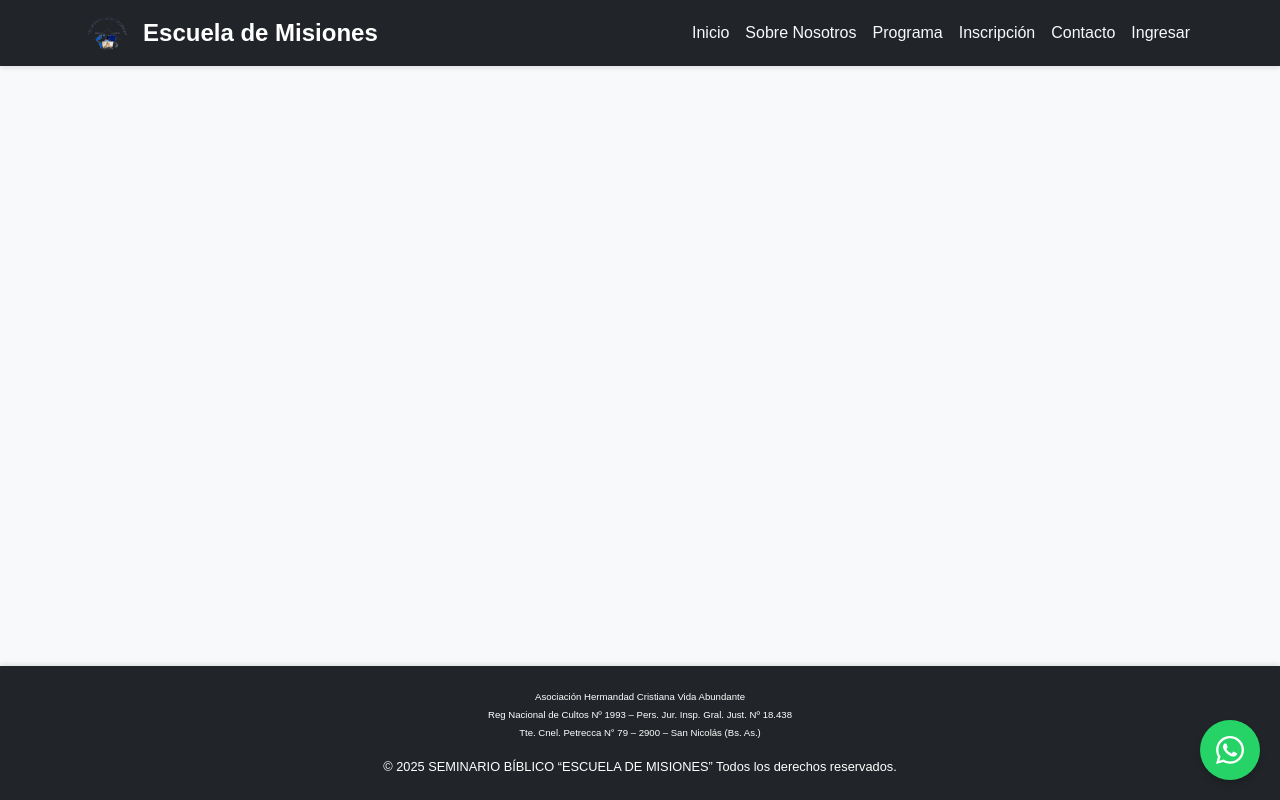
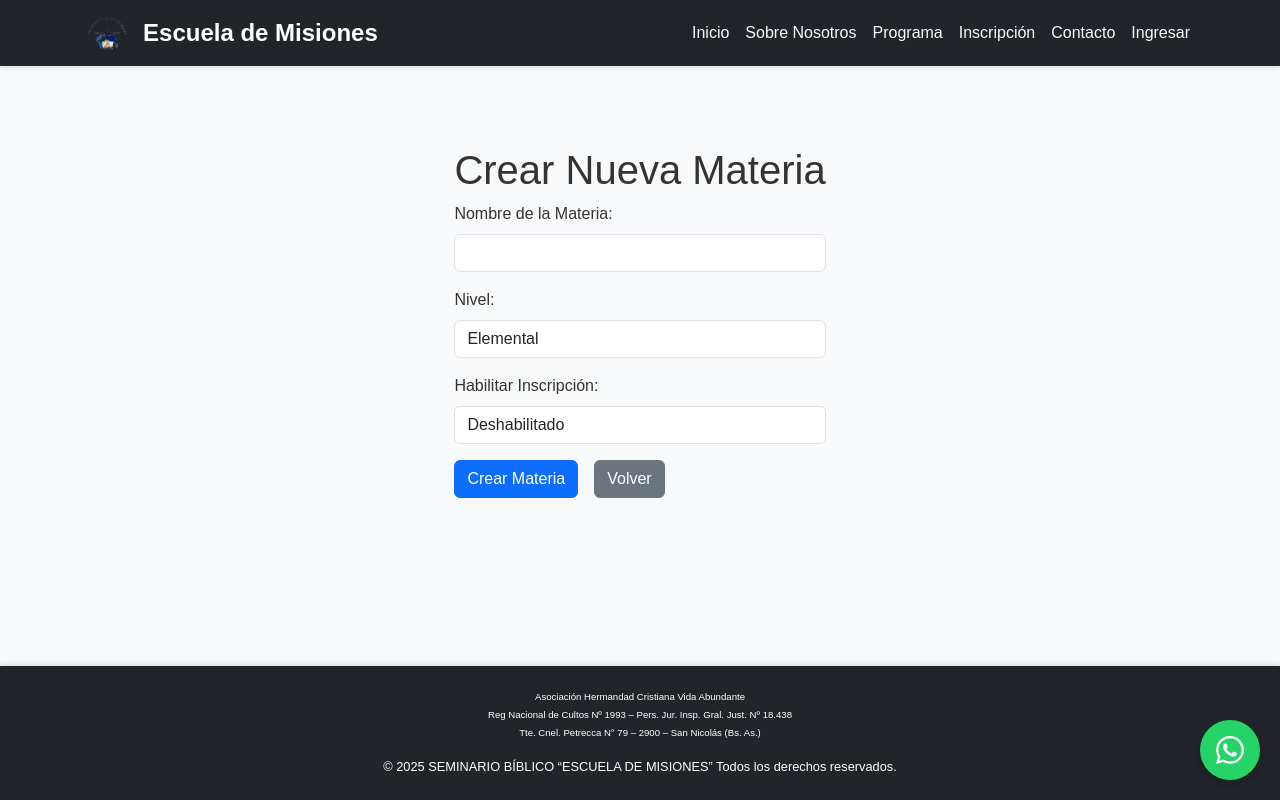
Before and after one commit to GerCenturion/escuela-de-misiones, a React (Vite) app: page /admin/materias/create in a window 1280 px wide. Built offline with nearby package versions, Linux system fonts and the light colour scheme; no server answers.

Commit message:
crear materia

```diff
--- a/src/App.jsx
+++ b/src/App.jsx
@@ -14,6 +14,7 @@ import PrivateRoute from "./components/PrivateRoute";
 import AdminRoute from "./components/AdminRoute";
 import EditUser from "./pages/EditUser";
 import EditMateria from "./pages/EditMateria";
+import CreateMateria from "./pages/CreateMateria";
 import WhatsAppButton from "./components/WhatsAppButton";
 
 const App = () => {
@@ -84,6 +85,10 @@ const App = () => {
                 </AdminRoute>
               }
             />
+            <Route
+              path="/admin/materias/create"
+              element={<CreateMateria />}
+            />
           </Routes>
         </main>
         <Footer />
--- /dev/null
+++ b/src/pages/CreateMateria.jsx
@@ -0,0 +1,101 @@
+import React, { useState } from "react";
+import { useNavigate } from "react-router-dom";
+
+const CreateMateria = () => {
+  const [name, setName] = useState("");
+  const [level, setLevel] = useState("Elemental");
+  const [isEnrollmentOpen, setIsEnrollmentOpen] = useState(false);
+  const [error, setError] = useState("");
+  const navigate = useNavigate();
+
+  const API_URL = import.meta.env.VITE_API_URL || "http://localhost:5000";
+  const token = localStorage.getItem("token");
+
+  const handleSubmit = async (e) => {
+    e.preventDefault();
+
+    try {
+      const response = await fetch(`${API_URL}/materias/create`, {
+        method: "POST",
+        headers: {
+          "Content-Type": "application/json",
+          Authorization: token,
+        },
+        body: JSON.stringify({ name, level, isEnrollmentOpen }),
+      });
+
+      if (!response.ok) {
+        throw new Error("Error al crear la materia");
+      }
+
+      navigate("/admin-dashboard"); // Redirige al dashboard del administrador
+    } catch (error) {
+      setError("Error al crear la materia");
+      console.error(error);
+    }
+  };
+
+  return (
+    <div className="container mt-5">
+      <h1>Crear Nueva Materia</h1>
+      {error && <div className="alert alert-danger">{error}</div>}
+
+      <form onSubmit={handleSubmit}>
+        <div className="mb-3">
+          <label className="form-label">Nombre de la Materia:</label>
+          <input
+            type="text"
+            className="form-control"
+            value={name}
+            onChange={(e) => setName(e.target.value)}
+            required
+          />
+        </div>
+
+        <div className="mb-3">
+          <label className="form-label">Nivel:</label>
+          <select
+            className="form-control"
+            value={level}
+            onChange={(e) => setLevel(e.target.value)}
+          >
+            <option value="Elemental">Elemental</option>
+            <option value="Avanzado 1">Avanzado 1</option>
+            <option value="Avanzado 2">Avanzado 2</option>
+            <option value="Avanzado 3">Avanzado 3</option>
+          </select>
+        </div>
+
+        <div className="mb-3">
+          <label className="form-label">Habilitar Inscripción:</label>
+          <select
+            className="form-control"
+            value={isEnrollmentOpen ? "true" : "false"}
+            onChange={(e) => setIsEnrollmentOpen(e.target.value === "true")}
+          >
+            <option value="true">Habilitado</option>
+            <option value="false">Deshabilitado</option>
+          </select>
+        </div>
+
+        <div className="d-flex gap-3">
+          <button
+            type="submit"
+            className="btn btn-primary"
+          >
+            Crear Materia
+          </button>
+          <button
+            type="button"
+            className="btn btn-secondary"
+            onClick={() => navigate("/admin-dashboard")}
+          >
+            Volver
+          </button>
+        </div>
+      </form>
+    </div>
+  );
+};
+
+export default CreateMateria;
```
